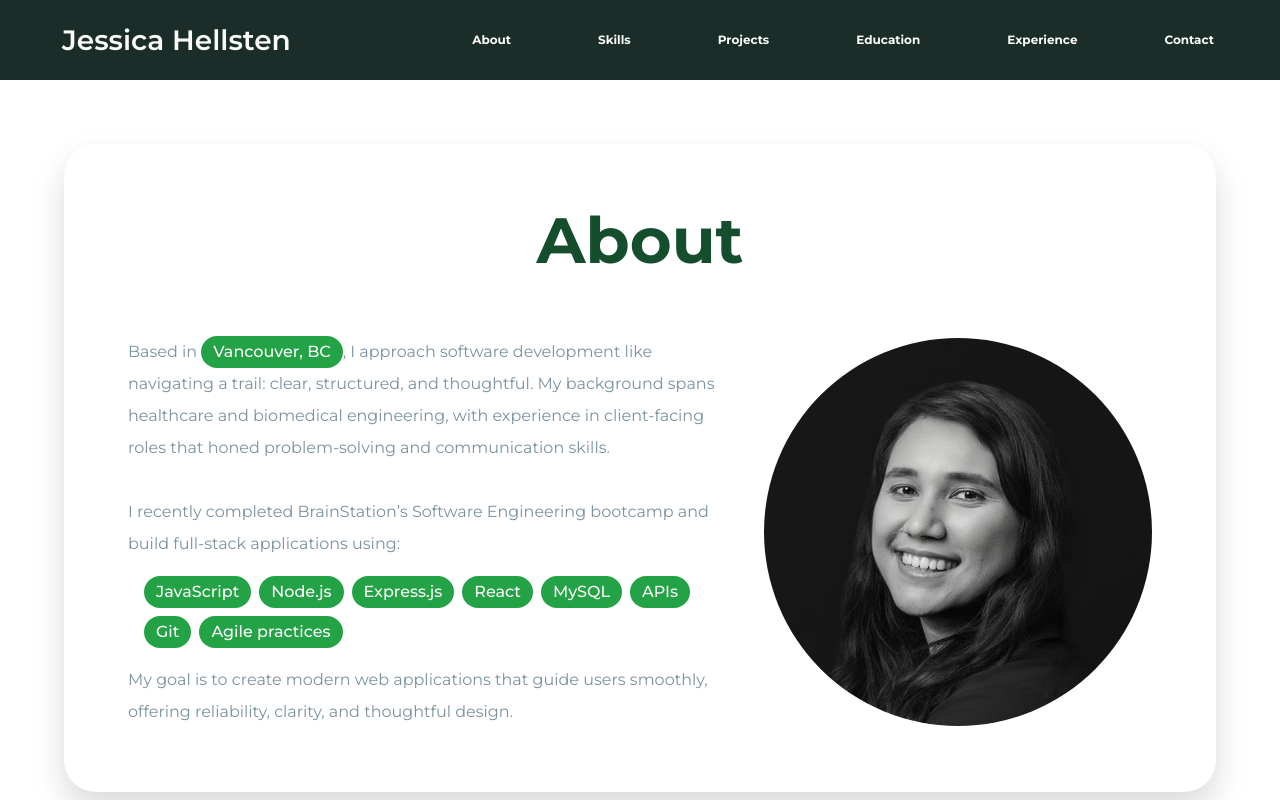
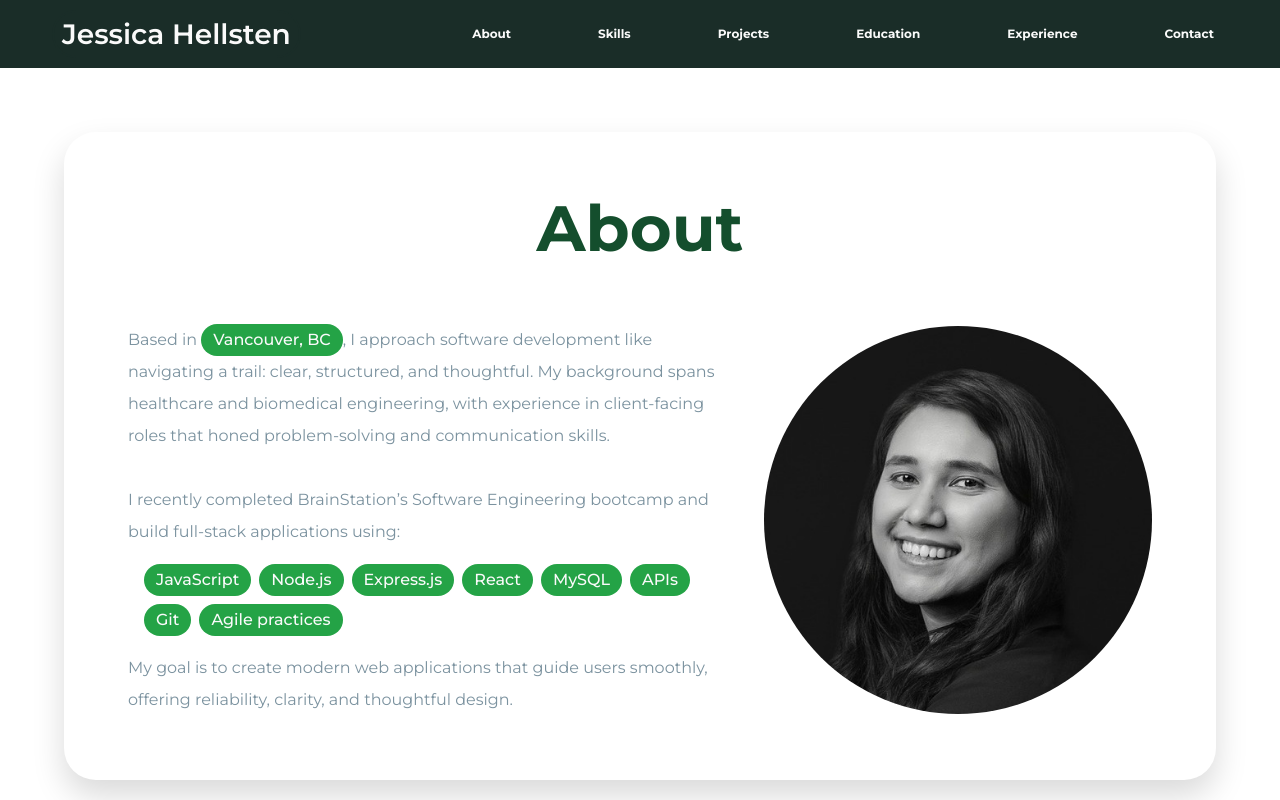
Before and after one commit to hellsten/jessicahellsten-website, a React (Vite) app: page / in a window 1280 px wide. Shown: the top 800 px of the page. Built offline with nearby package versions, Linux system fonts and the light colour scheme.

Commit message:
Fixed Navigation heights

```diff
--- a/src/components/Navigation/Navigation.scss
+++ b/src/components/Navigation/Navigation.scss
@@ -11,19 +11,23 @@
     justify-content: space-between;
     align-items: center;
     padding: 0rem 6rem 0 4.5rem;
+    height: 5rem;
     width: 100vw;
     background-color: $green-color-tertiary;
     @include small-desktop {
       font-size: 1.5rem;
       padding: 1rem 3.5rem 1rem 3.25rem;
+      height: 2.25rem;
     }
     @include tablet {
       font-size: 1.1rem;
-      padding: 1rem 3rem 1rem 2.5rem;
+      padding: 1rem 2.4rem 1rem 1.9rem;
+      height: 2.5rem;
     }
     @include mobile {
       font-size: 2rem;
       padding: 0 2rem;
+        height: 5rem;
     }
   }
   &__icon {
```
